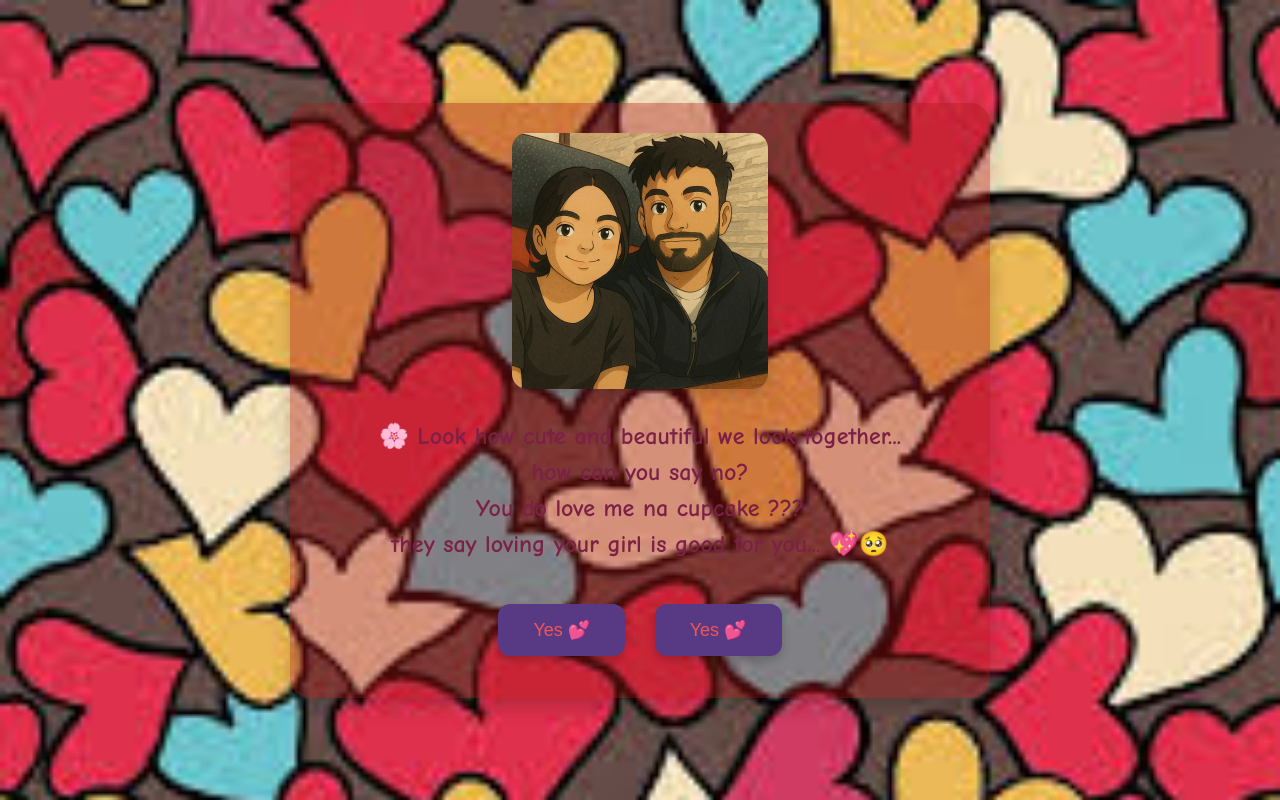
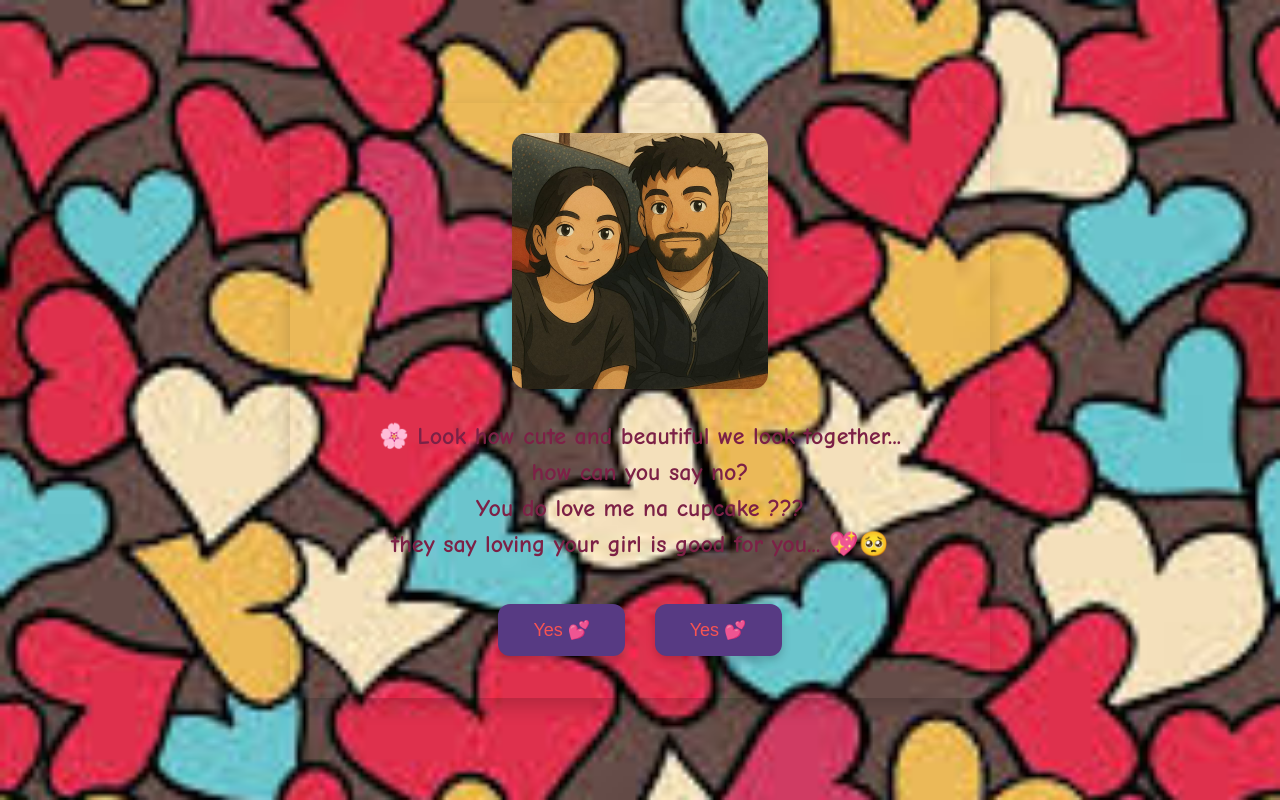
Before and after one commit to AnmolK862/for-my-fav, a plain HTML site: page no.html in a window 1280 px wide. Drawn offline with Linux system fonts and the light colour scheme.

Commit message:
Update no.html

```diff
--- a/no.html
+++ b/no.html
@@ -23,11 +23,11 @@
       background-image: url("hearts.jpeg");
       background-size: cover;
       background-position: center;
-      background-color: rgba(255, 255, 255, 0.5)
+      background-color: rgba(255, 255, 255, 0.2)
     }
 
     .container {
-      background-color: rgba(162, 19, 19, 0.389); /* Translucent white background */
+      background-color: rgba(162, 19, 19, ); /* Translucent white background */
       border-radius: 20px;
       padding: 30px;
       max-width: 700px;
```
